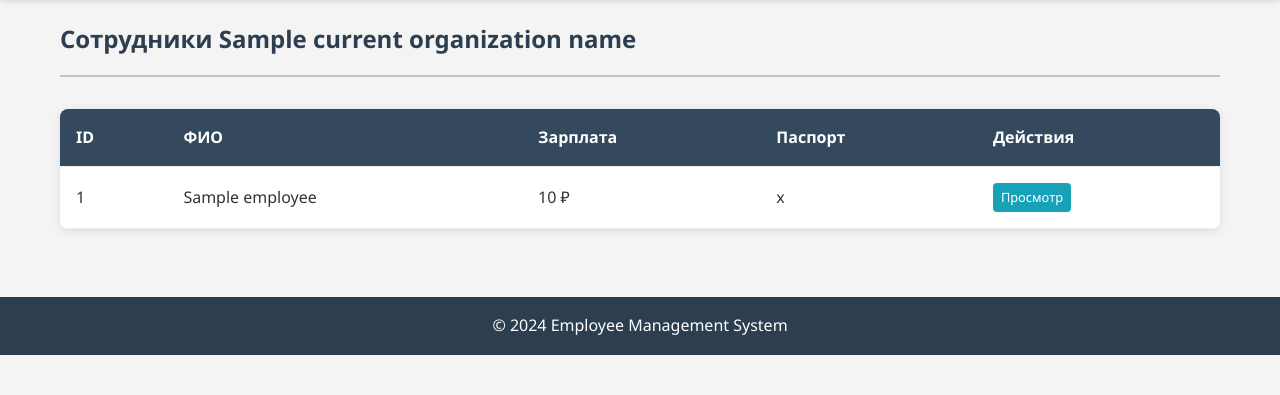
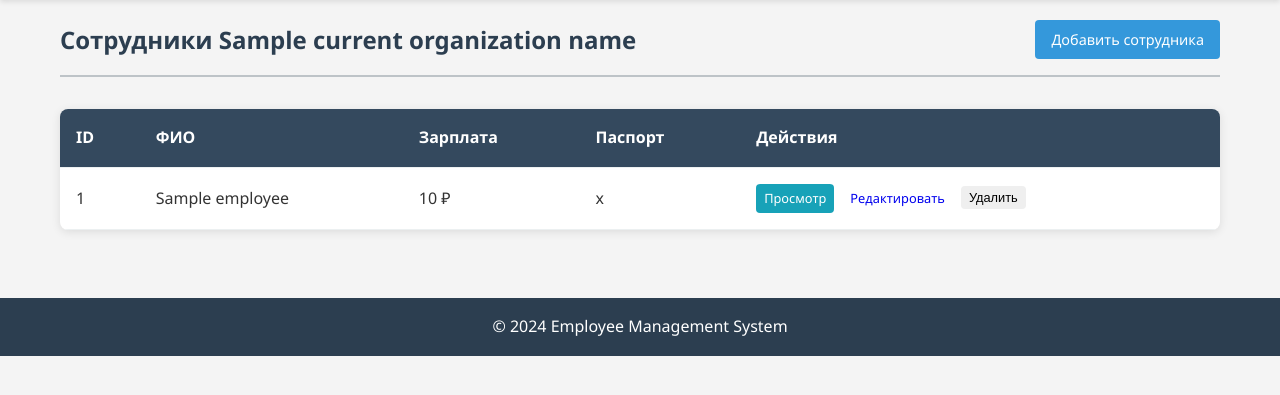
Before and after one commit to ishkuratova/patterns-design, a Python web app: template task3/templates/index.html in a window 1280 px wide. Shown: the part 70-465 px from the top of the page. Run offline with Jinja, Linux system fonts and the light colour scheme; the template is opened without the code that fills it: most values are stand-ins (such as "Sample title", 1, 10 or a date in 2020).

Commit message:
Update index.html

```diff
--- a/task3/templates/index.html
+++ b/task3/templates/index.html
@@ -5,6 +5,9 @@
 {% block content %}
 <div class="page-header">
     <h2>Сотрудники {{ current_organization_name }}</h2>
+    <div class="actions">
+        <a href="{{ url_for('add_employee_form') }}" class="btn btn-primary">Добавить сотрудника</a>
+    </div>
 </div>
 
 {% if employees %}
@@ -28,9 +31,17 @@
                 <td>{{ employee.passport }}</td>
                 <td class="actions">
                     <a href="{{ url_for('get_employee', employee_id=employee.employee_id) }}"
-                       class="btn btn-info btn-sm" target="_blank">
+                       class="btn btn-info btn-sm">
                         Просмотр
                     </a>
+                    <a href="{{ url_for('edit_employee_form', employee_id=employee.employee_id) }}"
+                       class="btn btn-warning btn-sm">
+                        Редактировать
+                    </a>
+                    <form method="POST" action="{{ url_for('delete_employee', employee_id=employee.employee_id) }}"
+                          style="display: inline;" onsubmit="return confirm('Вы уверены, что хотите удалить этого сотрудника?');">
+                        <button type="submit" class="btn btn-danger btn-sm">Удалить</button>
+                    </form>
                 </td>
             </tr>
             {% endfor %}
@@ -40,6 +51,7 @@
 {% else %}
 <div class="no-data-message">
     <p>Нет данных о сотрудниках в выбранной организации</p>
+    <a href="{{ url_for('add_employee_form') }}" class="btn btn-primary">Добавить первого сотрудника</a>
 </div>
 {% endif %}
 {% endblock %}
```
